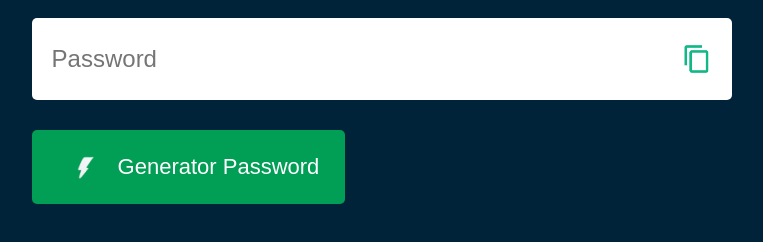
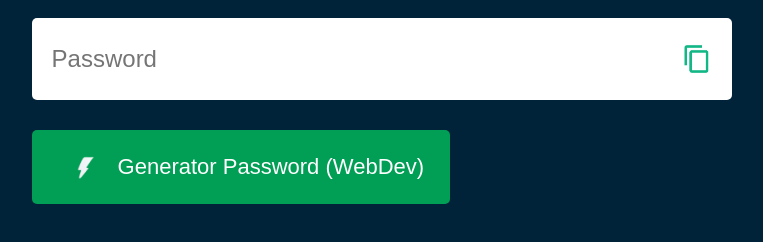
Before and after one commit to themehubify-commits/random-password-generator, a plain HTML site: page index.html in a window 1280 px wide. Shown: the part 290-532 px from the top of the page, without its empty margins (122-885 px from the left). Drawn offline with Linux system fonts and the light colour scheme.

Commit message:
Update index.html

```diff
--- a/index.html
+++ b/index.html
@@ -13,7 +13,7 @@
             <input type="text" id="password" placeholder="Password" onclick="createPassword()">
             <img src="img/download (1).jfif" onclick="copyPassword() ">
         </div>
-        <button onclick="createPassword() "> <img src="img/images-removebg-preview.png">  Generator Password</button>
+        <button onclick="createPassword() "> <img src="img/images-removebg-preview.png">  Generator Password (WebDev)</button>
     </div>
     <div>
 
```
